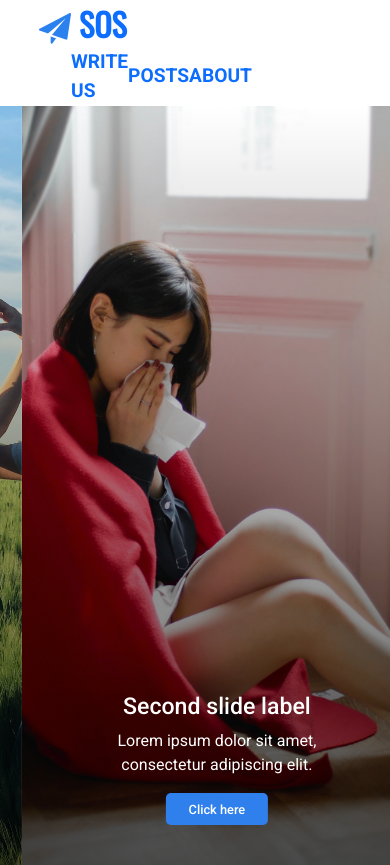
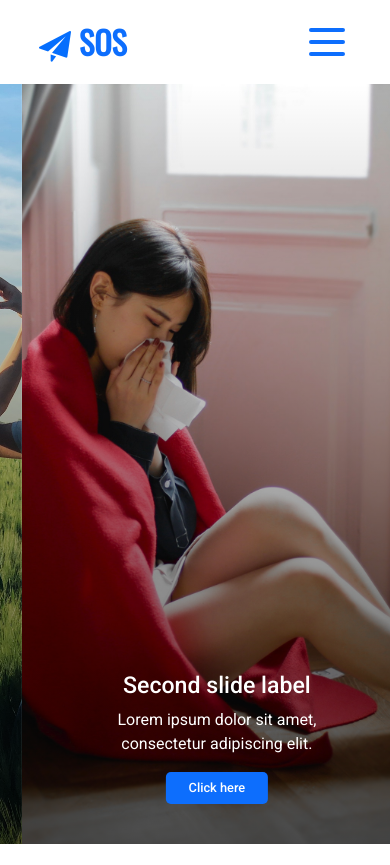
Before and after one commit to killivalavan/sos, a React (Create React App) app in the folder frontend/: page / in a window 390 px wide. After the commit the page ends 844 px from the top, so only its background shows below. Built offline with nearby package versions, Linux system fonts and the light colour scheme; what javascript-time-ago would draw is missing.

Commit message:
adding media queries

```diff
--- a/frontend/src/Components/Counter.js
+++ b/frontend/src/Components/Counter.js
@@ -7,7 +7,6 @@ import {
   faUsers,
 } from "@fortawesome/free-solid-svg-icons";
 import CountUp from "react-countup";
-import map from "../img/map.svg";
 
 const Counter = () => {
   return (
@@ -33,7 +32,6 @@ const Counter = () => {
         </div>
         <div className='three'>
           <FontAwesomeIcon className='icon' size='3x' icon={faUsers} />
-
           <h3>
             734,
             <CountUp duration={1.5} delay={4} start={0} end={630} />+
--- a/frontend/src/Components/GlobalStyle.js
+++ b/frontend/src/Components/GlobalStyle.js
@@ -22,13 +22,14 @@ const GlobalStyle = createGlobalStyle`
     }
 
 html{
-    --blue: #2F80ED;
+    --blue: #0d6efd;
     --grey: #828282;
     scroll-behavior: smooth;
 }
 
 body{
     font-family: 'Roboto', sans-serif;
+    overflow: auto;
 }
 #logo{
     font-family: 'Oswald', sans-serif;
@@ -45,6 +46,11 @@ a,button{
 ul{
     list-style: none;
 }
+
+@media screen and (max-width: 678px) {
+
+}
+
 `;
 
 export default GlobalStyle;
--- a/frontend/src/Components/Header.js
+++ b/frontend/src/Components/Header.js
@@ -1,19 +1,69 @@
-import React from "react";
+import React, { useState } from "react";
 import styled from "styled-components";
 import logo from "../img/logo.png";
 import { Link } from "react-router-dom";
 import sign from "../img/female-sign.png";
 
 const Header = () => {
+  const [open, setOpen] = useState(false);
+
+  const onClickHandler = () => {
+    setOpen(!open);
+  };
+
+  //Scroll Fix
+  if (open) {
+    document.body.style.overflow = "hidden";
+  } else {
+    document.body.style.overflow = "auto";
+  }
+
   return (
     <StyledNav>
-      <div id='logo'>
+      <div onClick={onClickHandler} id='logo'>
         <Link to='/'>
           <img src={logo} alt='' />
           SOS
         </Link>
+        {!open && (
+          <svg
+            onClick={onClickHandler}
+            xmlns='http://www.w3.org/2000/svg'
+            className='hamburger'
+            fill='none'
+            viewBox='0 0 24 24'
+            stroke='currentColor'
+          >
+            <path
+              strokeLinecap='round'
+              strokeLinejoin='round'
+              strokeWidth={2}
+              d='M4 6h16M4 12h16M4 18h16'
+            />
+          </svg>
+        )}
+        {open && (
+          <svg
+            onClick={onClickHandler}
+            className={`close ${open ? "active" : ""}`}
+            xmlns='http://www.w3.org/2000/svg'
+            fill='none'
+            viewBox='0 0 24 24'
+            stroke='currentColor'
+          >
+            <path
+              strokeLinecap='round'
+              strokeLinejoin='round'
+              strokeWidth={2}
+              d='M6 18L18 6M6 6l12 12'
+            />
+          </svg>
+        )}
       </div>
-      <ul>
+      <ul
+        onClick={onClickHandler}
+        className={`nav-links ${open ? "active" : ""}`}
+      >
         <li>
           <a href='#'>write us</a>
         </li>
@@ -36,8 +86,14 @@ const StyledNav = styled.div`
   align-items: center;
   flex-wrap: wrap;
   font-weight: 600;
-
-  ul {
+  color: var(--blue);
+  svg {
+    width: 3rem;
+    color: var(--blue);
+    float: right;
+    display: none;
+  }
+  .nav-links {
     display: flex;
     flex: 1 1 10rem;
     justify-content: space-between;
@@ -48,6 +104,7 @@ const StyledNav = styled.div`
   }
   #logo {
     display: flex;
+    justify-content: space-between;
     align-items: center;
     flex: 4 1 10rem;
     font-size: 2rem;
@@ -59,7 +116,35 @@ const StyledNav = styled.div`
   }
 
   @media screen and (max-width: 920px) {
-    display: fixed;
+    .nav-links {
+      z-index: 1;
+      background-color: white;
+      position: fixed;
+      width: 100%;
+      left: 0;
+      top: 10vh;
+      height: 100vh;
+      display: grid;
+      grid-template-columns: 100%;
+      grid-template-rows: repeat(3, 60px);
+      justify-items: center;
+      padding-top: 2rem;
+      transform: translateX(100%);
+      transition: 0.5s ease-in;
+      li {
+        margin: 0.7rem 0rem;
+      }
+    }
+    .hamburger {
+      display: block;
+    }
+    .close.active {
+      display: block;
+    }
+
+    .nav-links.active {
+      transform: translateX(0%);
+    }
   }
 `;
 
--- a/frontend/src/Components/Message.js
+++ b/frontend/src/Components/Message.js
@@ -50,6 +50,15 @@ const Message = ({ id, name, message, date }) => {
               </Link>
             )}
           </div>
+          <div className='message-mobile-view'>
+            {message.substring(0, 270)}
+            {message.length >= 160 && (
+              <Link className='read-more' to={`/posts/${id}`}>
+                {" "}
+                Read more
+              </Link>
+            )}
+          </div>
         </div>
       </Card>
     </>
@@ -87,10 +96,30 @@ const Card = styled.div`
       /* font-size: 0.6rem; */
     }
     .more-info {
+      color: var(--blue);
       &:hover {
-        color: var(--blue);
         text-decoration: underline;
         text-underline-offset: 1px;
+      }
+    }
+    .message-mobile-view {
+      display: none;
+    }
+    .message {
+      display: block;
+    }
+  }
+
+  @media screen and (max-width: 678px) {
+    height: 20vh;
+    width: 20rem;
+
+    .card-body {
+      .message-mobile-view {
+        display: block;
+      }
+      .message {
+        display: none;
       }
     }
   }
--- a/frontend/src/Components/Pages/FormPage.js
+++ b/frontend/src/Components/Pages/FormPage.js
@@ -38,7 +38,6 @@ const FormPage = ({ setModal }) => {
     try {
       const validation = await formSchema.validate(formData);
     } catch (err) {
-      console.log(err.errors);
       setError(err.errors);
     }
 
@@ -82,10 +81,7 @@ const FormPage = ({ setModal }) => {
             <small>We are here to help you !!!</small>
             {error && (
               <div id='alert'>
-                <p>
-                  {error}
-                  <img src={warning} alt={warning} />
-                </p>
+                <p>{error}</p>
               </div>
             )}
           </div>
@@ -224,7 +220,7 @@ const FormPage = ({ setModal }) => {
                     name='message'
                     id=''
                     value={input.message}
-                    placeholder='what happened to you.'
+                    placeholder='Describe in 1000 words'
                     required
                   ></textarea>
                 </div>
@@ -282,7 +278,7 @@ const StyledForm = styled.div`
   }
 
   .input-box {
-    margin-right: 5rem;
+    width: 100%;
   }
   input,
   textarea {
@@ -316,6 +312,7 @@ const StyledForm = styled.div`
       flex: 1 1 15rem;
       flex-direction: column;
       justify-content: space-between;
+      margin-right: 5rem;
     }
   }
   button {
@@ -381,10 +378,29 @@ const StyledForm = styled.div`
     }
   }
 
-  /* button[type="submit"]:disabled {
-    opacity: 0.7;
-    pointer-events: none;
-  } */
+  @media screen and (max-width: 1080px) {
+    width: 90%;
+    margin: 5rem auto;
+    left: 6%;
+  }
+  @media screen and (max-width: 620px) {
+    padding: 2rem 2rem 3rem 2rem;
+
+    .input-box {
+      width: 100%;
+    }
+    .details {
+      .left,
+      .right {
+        margin-right: 0rem;
+      }
+    }
+    .title {
+      width: 100%;
+    }
+    #alert {
+    }
+  }
 `;
 
 export default FormPage;
--- a/frontend/src/Components/Pages/HomePage.js
+++ b/frontend/src/Components/Pages/HomePage.js
@@ -1,7 +1,6 @@
 import React from "react";
 import Header from "../Header";
 import LandingPage from "../LandingPage";
-
 const HomePage = () => {
   return (
     <div>
--- a/frontend/src/Components/Pages/Posts.js
+++ b/frontend/src/Components/Pages/Posts.js
@@ -17,6 +17,7 @@ const Posts = () => {
     setPosts(data);
     setIsLoading(false);
   };
+
   // To get pathID
   const location = useLocation();
   const pathId = location.pathname.split("/")[2];
@@ -31,7 +32,13 @@ const Posts = () => {
       <StyledPost>
         <StyledMessage>
           {posts.map((post) => (
-            <LazyLoad key={post._id} throttle={200} height={200} offset={[100, 0]} placeholder={<SpinnerPosts />}>
+            <LazyLoad
+              key={post._id}
+              throttle={200}
+              height={200}
+              offset={[100, 0]}
+              placeholder={<SpinnerPosts />}
+            >
               {!isLoading && (
                 // <LazyLoad height={200}>
                 <Message
@@ -53,7 +60,7 @@ const Posts = () => {
 };
 
 const StyledPost = styled.div`
-  min-height: 90vh;
+  min-height: 100vh;
   width: 100%;
   background: #f2f2f2;
   padding: 4rem 0rem 2rem 0rem;
@@ -63,8 +70,12 @@ const StyledMessage = styled.div`
   width: 80%;
   margin: 0rem auto;
   display: grid;
+  justify-items: center;
   grid-template-columns: repeat(auto-fit, minmax(290px, auto));
   grid-gap: 1.5rem;
+  @media screen and (max-width: 1300px) {
+    width: 90%;
+  }
 `;
 
 export default Posts;
--- a/frontend/src/Components/Spinner.js
+++ b/frontend/src/Components/Spinner.js
@@ -31,12 +31,21 @@ const StyledSpinner = styled.div`
     width: 100px;
     height: 10px;
   }
+  @media screen and (max-width: 678px) {
+    .spinnerMsg {
+      margin-top: 0rem;
+    }
+    display: flex;
+    align-items: center;
+    justify-content: center;
+    margin: 1.5rem 0rem;
+  }
 `;
 
 export const SpinnerMsg = () => {
   return (
     <div>
-      <div className='spinner'>
+      <MsgSpinner>
         <Skeleton
           sx={{ mt: 6 }}
           variant='rectangular'
@@ -65,13 +74,36 @@ export const SpinnerMsg = () => {
           sx={{ mt: 2 }}
           variant='rectangular'
           animation='wave'
-          width={500}
           height={10}
         />
-      </div>
+        <Skeleton
+          sx={{ mt: 2 }}
+          variant='rectangular'
+          animation='wave'
+          height={10}
+        />
+        <Skeleton
+          className='lastLine'
+          sx={{ mt: 2 }}
+          variant='rectangular'
+          animation='wave'
+          height={10}
+        />
+      </MsgSpinner>
     </div>
   );
 };
+
+const MsgSpinner = styled.div`
+  .lastLine {
+    width: 90%;
+  }
+  @media screen and (max-width: 678px) {
+    .lastLine {
+      width: 50%;
+    }
+  }
+`;
 
 // Spinner for Posts
 export const SpinnerPosts = () => {
--- a/frontend/src/Components/Thank.js
+++ b/frontend/src/Components/Thank.js
@@ -21,7 +21,7 @@ const Thank = ({ setCloseIcon }) => {
           <div className='text'>
             <h3>Thank You!</h3>
             <p>
-              your submission has been received, We'll review them and post!
+              Your submission has been received, We'll review them and post!
             </p>
           </div>
         ) : (
@@ -37,12 +37,14 @@ const Thank = ({ setCloseIcon }) => {
 const StyledThank = styled.div`
   text-align: center;
   margin-top: 0.7rem;
-  animation-name: shine;
   h3 {
     margin: 0.8rem 0rem;
   }
   img {
     width: 5rem;
   }
+  p {
+    margin: 0;
+  }
 `;
 export default Thank;
```
Also changed, not shown: frontend/src/Components/Avatar.js (+7 -1 lines), frontend/src/Components/Pages/PostDetails.js (+77 -15 lines), frontend/src/img/logo.png, frontend/src/img/sd.png (added).
